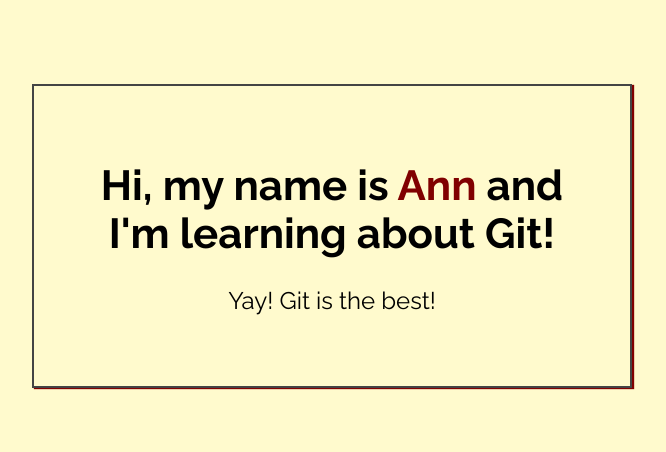
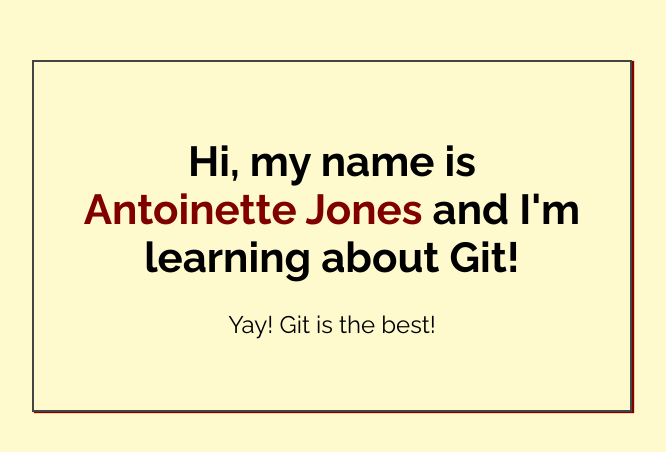
Before and after one commit to AJonesTechie123/SkillCrushBootcamp_my_first_repo, a plain HTML site: page index.html in a window 1280 px wide. Shown: the part 164-616 px from the top of the page, without its empty margins (308-974 px from the left). Drawn offline with Linux system fonts and the light colour scheme.

Commit message:
Added name to index.html

```diff
--- a/index.html
+++ b/index.html
@@ -14,7 +14,7 @@
 <body>
 
     <div class="greeting">
-        <h1>Hi, my name is <span class="highlight">Ann</span> and I'm learning about Git! </h1>
+        <h1>Hi, my name is <span class="highlight">Antoinette Jones</span> and I'm learning about Git! </h1>
 
         <p>Yay! Git is the best!</p>
     </div>
```
